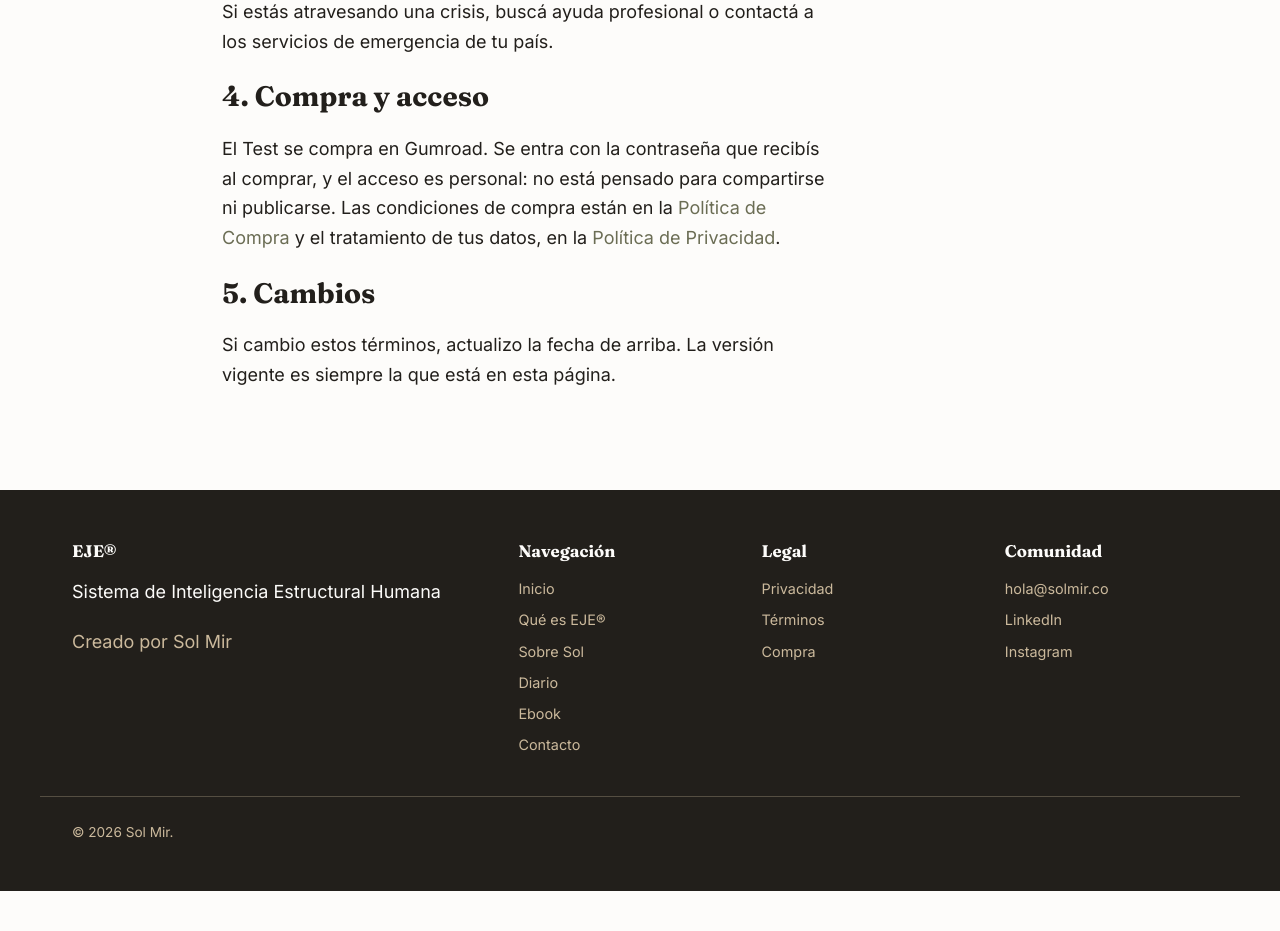
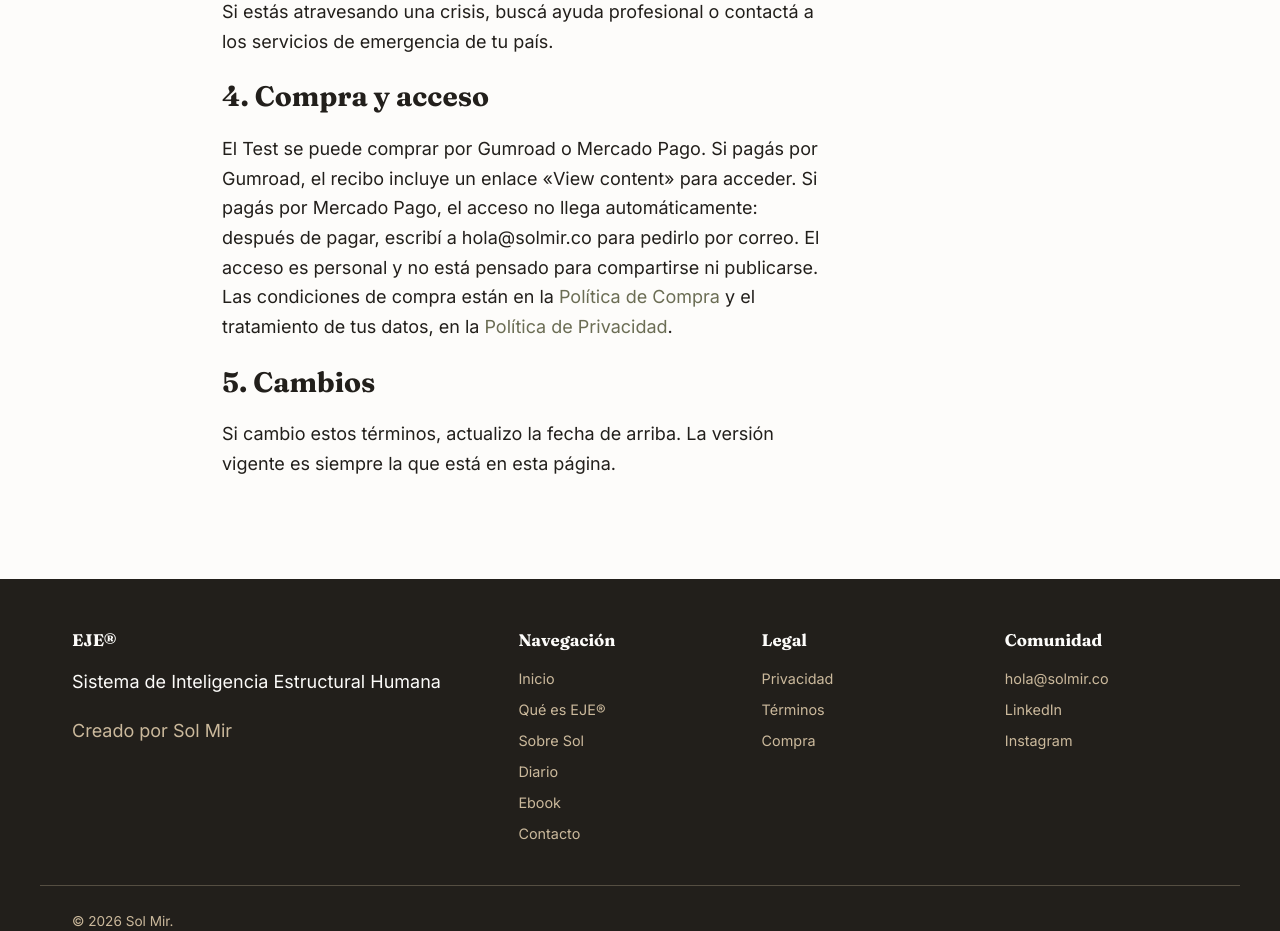
Before and after one commit to smirgonzalez-ops/sol-mir-web, a Next.js app: page /terminos in a window 1280 px wide. Shown: the part 920-1851 px from the top of the page. Before the commit the page ends 1811 px from the top, so only its background shows below. Built offline with nearby package versions, Linux system fonts and the light colour scheme.

Commit message:
copy: align EJE explanations, repeat access and payment instructions

```diff
--- a/app/terminos/page.js
+++ b/app/terminos/page.js
@@ -27,7 +27,7 @@ export default function Terminos() {
         <p>Si estás atravesando una crisis, buscá ayuda profesional o contactá a los servicios de emergencia de tu país.</p>
 
         <h2 style={{marginTop: '1.5rem'}}>4. Compra y acceso</h2>
-        <p>El Test se compra en Gumroad. Se entra con la contraseña que recibís al comprar, y el acceso es personal: no está pensado para compartirse ni publicarse. Las condiciones de compra están en la <a href="/politica-compra">Política de Compra</a> y el tratamiento de tus datos, en la <a href="/politica-privacidad">Política de Privacidad</a>.</p>
+        <p>El Test se puede comprar por Gumroad o Mercado Pago. Si pagás por Gumroad, el recibo incluye un enlace «View content» para acceder. Si pagás por Mercado Pago, el acceso no llega automáticamente: después de pagar, escribí a hola@solmir.co para pedirlo por correo. El acceso es personal y no está pensado para compartirse ni publicarse. Las condiciones de compra están en la <a href="/politica-compra">Política de Compra</a> y el tratamiento de tus datos, en la <a href="/politica-privacidad">Política de Privacidad</a>.</p>
 
         <h2 style={{marginTop: '1.5rem'}}>5. Cambios</h2>
         <p>Si cambio estos términos, actualizo la fecha de arriba. La versión vigente es siempre la que está en esta página.</p>
```
